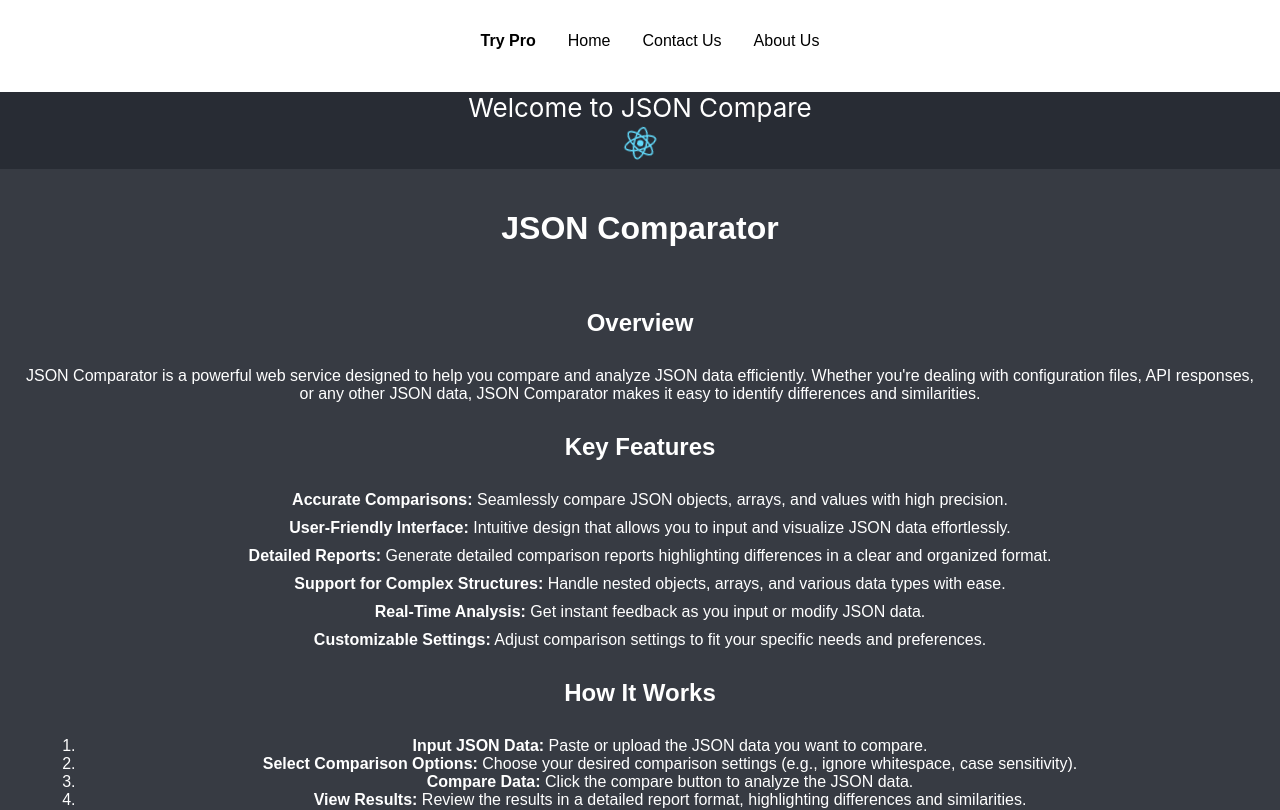
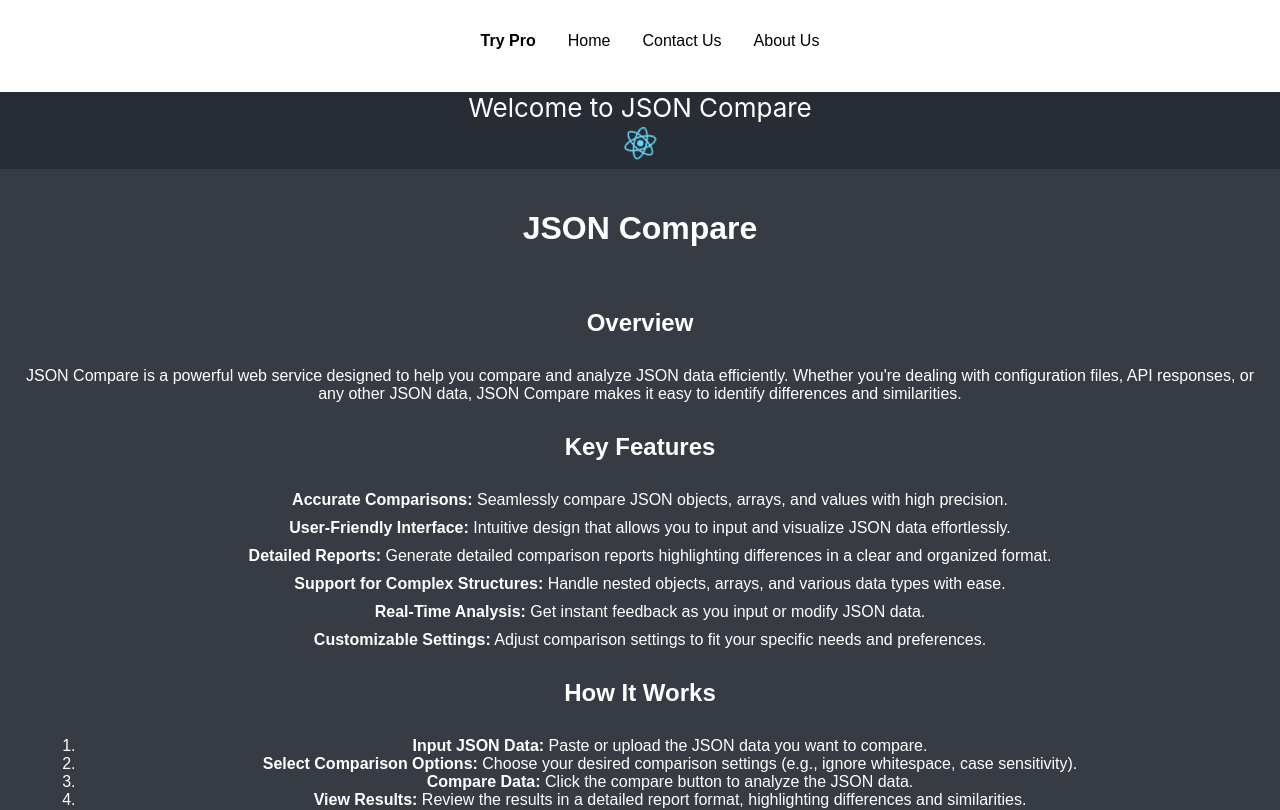
Before and after one commit to mounifhaydar/react-js, a React (Create React App) app: page /pro in a window 1280 px wide. Shown: the top 810 px of the page. Built offline with nearby package versions, Linux system fonts and the light colour scheme.

Commit message:
update contact us

```diff
--- a/src/components/ContactUs.js
+++ b/src/components/ContactUs.js
@@ -16,7 +16,12 @@ const ContactUs = () => {
   const handleSubmit = (e) => {
     e.preventDefault();
     // Handle form submission (e.g., send data to server or API)
-    alert('Your message has been sent!');
+    setTimeout(function() {
+      alert('Your message has been sent!');
+      alert('Don’t hesitate to contact us on our direct email: ' + APP_CONSTANTS.OWNER_EMAIL + ', and our team will get back to you as soon as possible.');
+    }, 500); // The message will appear after 2 seconds (2000 milliseconds)
+
+    //alert('We are currently experiencing technical difficulties. If you have any questions or need assistance, please reach out to us via email at ' + APP_CONSTANTS.SUPPORT_EMAIL + ' and our team will get back to you as soon as possible.');
     setFormData({ name: '', email: '', message: '' });
   };
 
--- a/src/components/TryPro.js
+++ b/src/components/TryPro.js
@@ -6,12 +6,12 @@ const TryPro = () => {
   return (
     <div className="json-comparator">
       <header className="header">
-        <h1>JSON Comparator</h1>
+        <h1>{APP_CONSTANTS.APP_NAME}</h1>
       </header>
       <section className="overview">
         <h2>Overview</h2>
         <p>
-          JSON Comparator is a powerful web service designed to help you compare and analyze JSON data efficiently. Whether you're dealing with configuration files, API responses, or any other JSON data, JSON Comparator makes it easy to identify differences and similarities.
+          {APP_CONSTANTS.APP_NAME} is a powerful web service designed to help you compare and analyze JSON data efficiently. Whether you're dealing with configuration files, API responses, or any other JSON data, {APP_CONSTANTS.APP_NAME} makes it easy to identify differences and similarities.
         </p>
       </section>
       <section className="features">
```
